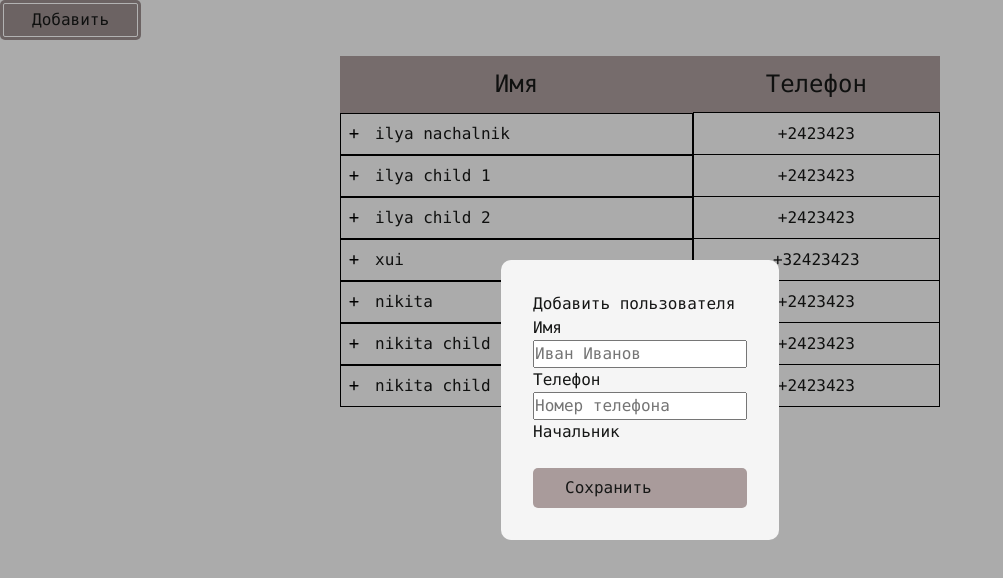
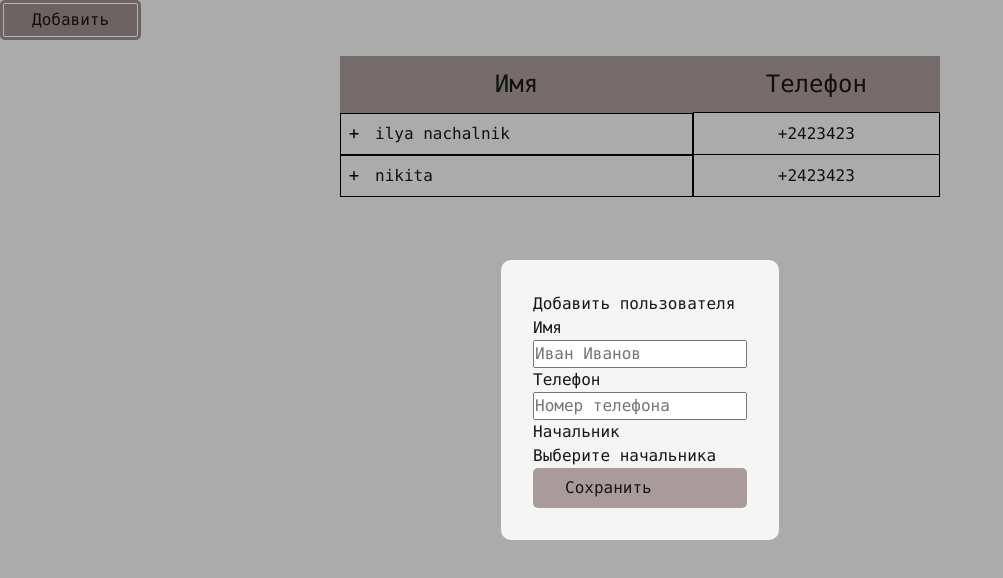
Before and after one commit to Fokieeee/infinite-nested-table, a Vue app: page / in a window 1280 px wide. Both pictures are taken after a click on the button "Добавить". Shown: the top 578 px of the page, without its empty margins (0-1003 px from the left). Built offline with nearby package versions, Linux system fonts and the light colour scheme.

Commit message:
add open/close

```diff
--- a/src/App.vue
+++ b/src/App.vue
@@ -1,11 +1,11 @@
 <template>
   <MainButton @click="showUserFormModal"> Добавить </MainButton>
-  <UserDataTable :userList="filteredUserList" />
+  <UserDataTable :userList="userList" />
   <UserFormModal
     v-if="isModalVisible"
     @close="closeUserFormModal"
     @submit="addNewUser"
-    :userList="filteredUserList"
+    :userList="userList"
   />
 </template>
 
@@ -26,55 +26,66 @@ export default {
       isModalVisible: false,
       userList: [
         {
-          id: "335",
-          fullName: "nikita child 1",
-          phone: "+2423423",
-          parentId: "334",
-          level: 1,
-        },
-        {
-          id: "336",
-          fullName: "nikita child 2",
-          phone: "+2423423",
-          parentId: "334",
-          level: 1,
-        },
-        {
-          id: "321",
-          fullName: "ilya child 1",
-          phone: "+2423423",
-          parentId: "123",
-          level: 1,
-        },
-        {
           id: "123",
           fullName: "ilya nachalnik",
           phone: "+2423423",
           level: 0,
-          childIds: ["321", "333"],
-        },
-        {
-          id: "333",
-          fullName: "ilya child 2",
-          phone: "+2423423",
-          parentId: "123",
-          level: 1,
+          isChildrenOpen: false,
+          children: [
+            {
+              id: "321",
+              fullName: "ilya child 1",
+              phone: "+2423423",
+              parentId: "123",
+              level: 1,
+              isChildrenOpen: false
+            },
+            {
+              id: "333",
+              fullName: "ilya child 2",
+              phone: "+2423423",
+              parentId: "123",
+              level: 1,
+              isChildrenOpen: false,
+              children: [
+                {
+                  id: "4",
+                  fullName: "ilya child 2 child",
+                  phone: "+3242",
+                  parentId: "333",
+                  level: 2,
+                  isChildrenOpen: false
+                },
+              ],
+            },
+          ],
         },
         {
           id: "334",
           fullName: "nikita",
           phone: "+2423423",
           level: 0,
-        },
-        {
-          id: "2323",
-          fullName: "xui",
-          phone: "+32423423",
-          level: 1,
-          parentId: "123",
+          isChildrenOpen: false,
+          children: [
+            {
+              id: "335",
+              fullName: "nikita child 1",
+              phone: "+2423423",
+              parentId: "334",
+              level: 1,
+              isChildrenOpen: false
+            },
+            {
+              id: "336",
+              fullName: "nikita child 2",
+              phone: "+2423423",
+              parentId: "334",
+              level: 1,
+              isChildrenOpen: false
+            },
+          ],
         },
       ],
-      rootUsersId: ["123", " 334"],
     }
   },
   methods: {
@@ -84,36 +95,25 @@ export default {
     closeUserFormModal() {
       this.isModalVisible = false
     },
-    addNewUser(userObject) {
-      this.userList.push(userObject)
+    addNewUser(newUser) {
+      this.insertUser(this.userList, newUser)
     },
-    sortUserList(userList) {
-      const sortedList = []
-      function findChildren(parentId, level) {
-        const children = userList.filter(
-          (user) => user.parentId === parentId && user.level === level
-        )
-
-        for (const child of children) {
-          sortedList.push(child)
-          findChildren(child.id, level + 1)
+    insertUser(userList, newUser) {
+      if (newUser.level === 0) {
+        userList.push(newUser)
+      } else {
+        for (const user of userList) {
+          if (user.id === newUser.parentId) {
+            if (!user.children) {
+              user.children = []
+            }
+            user.children.push(newUser)
+            break
+          } else if (user.children) {
+            this.insertUser(user.children, newUser)
+          }
         }
       }
-
-      const topLevelUsers = userList.filter((user) => user.level === 0)
-
-      for (const user of topLevelUsers) {
-        sortedList.push(user)
-        findChildren(user.id, user.level + 1)
-      }
-
-      return sortedList
-    },
-  },
-  computed: {
-    filteredUserList() {
-      const xui = this.sortUserList(this.userList)
-      return xui
     },
   },
 }
--- /dev/null
+++ b/src/components/TableRow.vue
@@ -0,0 +1,122 @@
+<template>
+  <template v-for="user in userList" :key="user.id">
+    <tr class="table-row">
+      <td
+        class="table-cell name"
+        :style="{ marginLeft: getMarginLeft(user) + 'px' }"
+      >
+        <PlusIcon
+          class="plus-icon"
+          v-if="user.children && !user.isChildrenOpen"
+          @click="openChildren(user)"
+        />
+        <MinusIcon
+          class="plus-icon"
+          v-if="user.children && user.isChildrenOpen"
+          @click="closeChildren(user)"
+        />
+        <p class="name-text">{{ user.fullName }}</p>
+      </td>
+      <td class="table-cell phone">{{ user.phone }}</td>
+    </tr>
+    <TableRow
+      v-if="user.children && user.isChildrenOpen"
+      :userList="user.children"
+    />
+  </template>
+</template>
+
+<script>
+import PlusIcon from "@/assets/icons/PlusIcon.vue"
+import MinusIcon from "@/assets/icons/MinusIcon.vue"
+
+export default {
+  name: "TableRow",
+  props: {
+    userList: {
+      type: Array,
+    },
+  },
+  components: {
+    PlusIcon,
+    MinusIcon
+  },
+  methods: {
+    getMarginLeft(user) {
+      return user.level * 20
+    },
+    openChildren(user) {
+      user.isChildrenOpen = true
+    },
+    closeChildren(user) {
+      user.isChildrenOpen = false
+    },
+  },
+}
+</script>
+
+<style scoped>
+.table-container {
+  margin: 1em auto;
+  width: 90%;
+  max-width: 600px;
+  border-collapse: collapse;
+}
+
+td {
+  border: 1px solid black;
+  padding: 0.5em;
+}
+
+th {
+  background: var(--bg-secondary-color);
+  padding: 0.5em;
+}
+
+.table-cell {
+  text-align: center;
+}
+
+.table-cell.head {
+  font: var(--font-l);
+}
+
+.table-cell.name {
+  display: flex;
+  align-items: center;
+}
+
+.name-text {
+  margin-left: 1rem;
+}
+
+/* @media screen and (max-width: var(--tablet-width)) {
+  th,
+  td {
+    width: auto;
+    display: block;
+    border: 0;
+  }
+
+  th {
+    border-left: solid 1px var(--table-border);
+    border-right: solid 1px var(--table-border);
+    border-bottom: solid 1px var(--table-border);
+  }
+
+  td {
+    border-left: solid 1px var(--table-border);
+    border-right: solid 1px var(--table-border);
+    border-bottom: solid 1px var(--table-border);
+  }
+
+  .flex-row {
+    width: 100%;
+  }
+} */
+
+.plus-icon {
+  width: 10px;
+  cursor: pointer;
+}
+</style>
--- a/src/components/UserDataTable.vue
+++ b/src/components/UserDataTable.vue
@@ -9,21 +9,13 @@
     </thead>
 
     <tbody>
-      <template v-for="user in userList" :key="user.id">
-        <tr class="table-row">
-          <td class="table-cell name">
-            <PlusIcon class="plus-icon" />
-            <p class="name-text">{{ user.fullName }}</p>
-          </td>
-          <td class="table-cell phone">{{ user.phone }}</td>
-        </tr>
-      </template>
+      <TableRow :userList="userList" />
     </tbody>
   </table>
 </template>
 
 <script>
-import PlusIcon from "@/assets/icons/PlusIcon.vue"
+import TableRow from "./TableRow.vue"
 
 export default {
   name: "UserDataTable",
@@ -33,7 +25,7 @@ export default {
     }
   },
   components: {
-    PlusIcon,
+    TableRow,
   },
   props: {
     userList: {
--- a/src/components/UserFormModal.vue
+++ b/src/components/UserFormModal.vue
@@ -19,9 +19,9 @@
         <p>Начальник</p>
 
         <select name="parents" class="parent-select" v-model="parentId">
-          <option disabled value="">Выберите начальника</option>
+          <option disabled value="null">Выберите начальника</option>
 
-          <template v-for="user in userList" :key="user.id">
+          <template v-for="user in allUsers" :key="user.id">
             <option :value="user.id">{{ user.fullName }}</option>
           </template>
         </select>
@@ -61,13 +61,32 @@ export default {
     close: null,
     submit: null,
   },
+  computed: {
+    allUsers() {
+      const allUsers = []
+
+      const extractAllUsers = (userList) => {
+        for (let user of userList) {
+          allUsers.push(user)
+
+          if (user.children && user.children.length > 0) {
+            extractAllUsers(user.children)
+          }
+        }
+      }
+
+      extractAllUsers(this.userList)
+      return allUsers
+    },
+  },
   methods: {
     close() {
       this.$emit("close")
     },
     submit() {
-      const newUserLevel =
-        this.userList.find((user) => user.id === this.parentId).level + 1
+      const newUserLevel = this.parentId
+        ? this.allUsers.find((user) => user.id === this.parentId).level + 1
+        : 0
       this.$emit("submit", {
         id: uuid.v1(),
         fullName: this.fullName,
```
